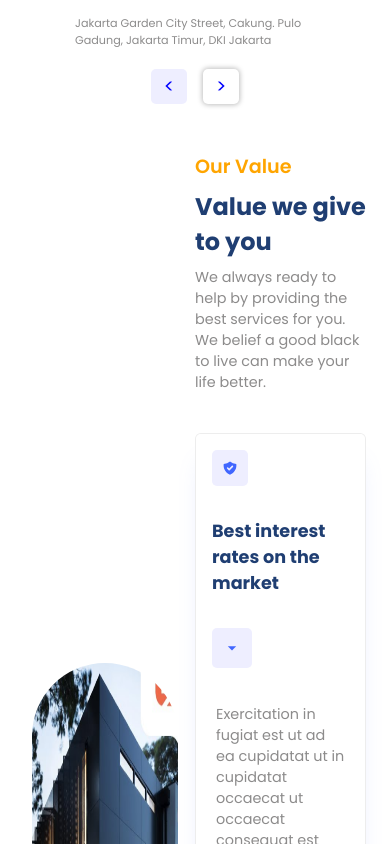
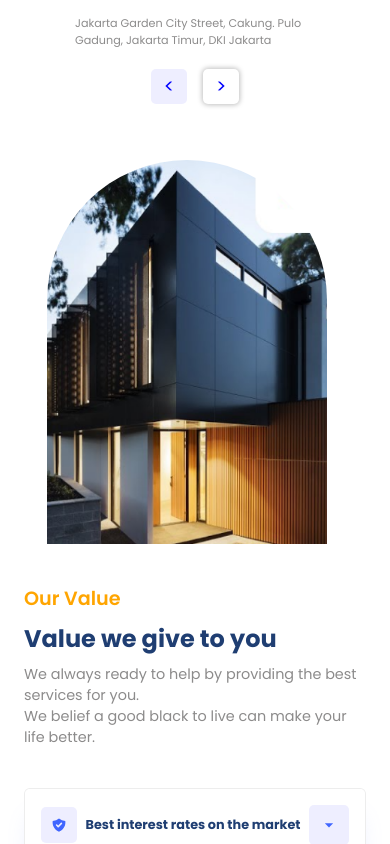
Before and after one commit to thanushan128/React-Real_Estate-web-application, a React (Vite) app: page / in a window 390 px wide. Shown: the part 1780-2624 px from the top of the page. Built offline with nearby package versions, Linux system fonts and the light colour scheme.

Commit message:
Add responsive for value section

```diff
--- a/src/components/Value/Value.css
+++ b/src/components/Value/Value.css
@@ -49,3 +49,17 @@
  .accordionButton .primaryText{
     font-size: 1.1rem;
  }
+
+ /* mobile responsive */
+ @media (max-width:1024px) {
+   .v-container{
+      flex-direction: column;
+   }
+
+   @media (max-width:768px) {
+      .accordionButton .primaryText{
+         font-size: 0.8rem;
+      }
+
+   }
+ }
```
